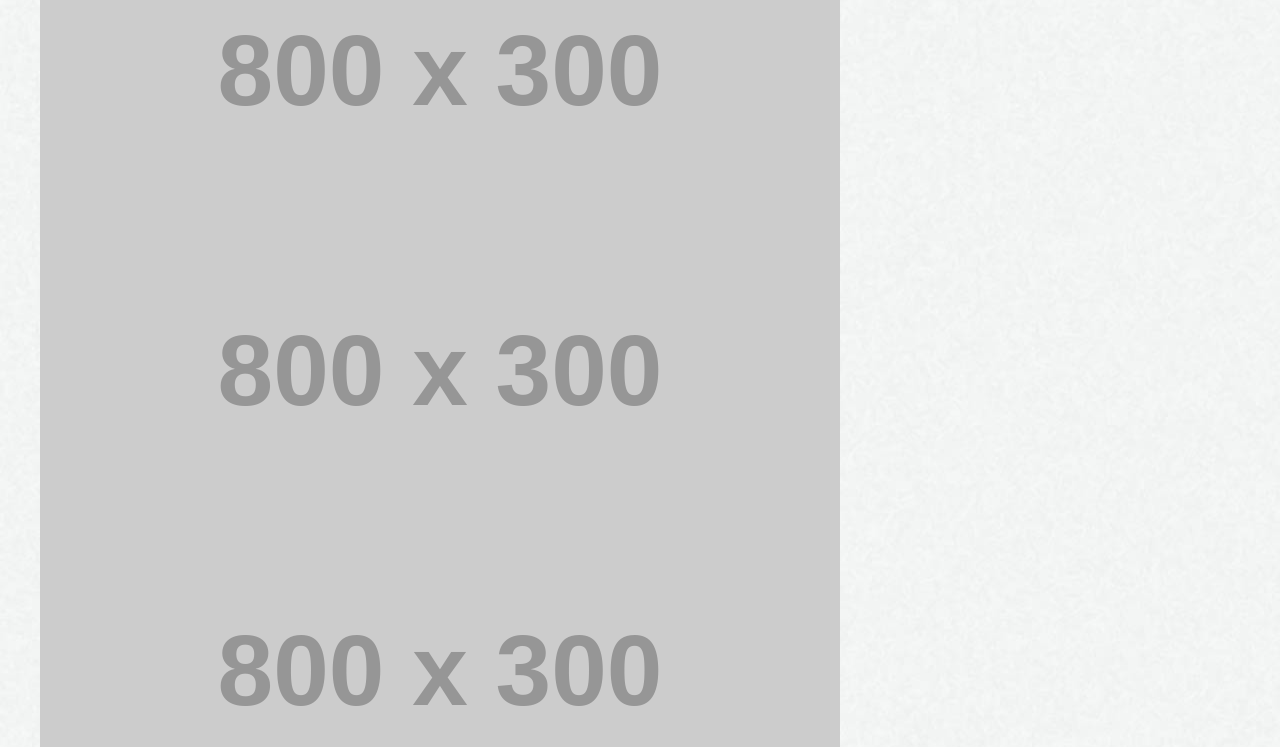
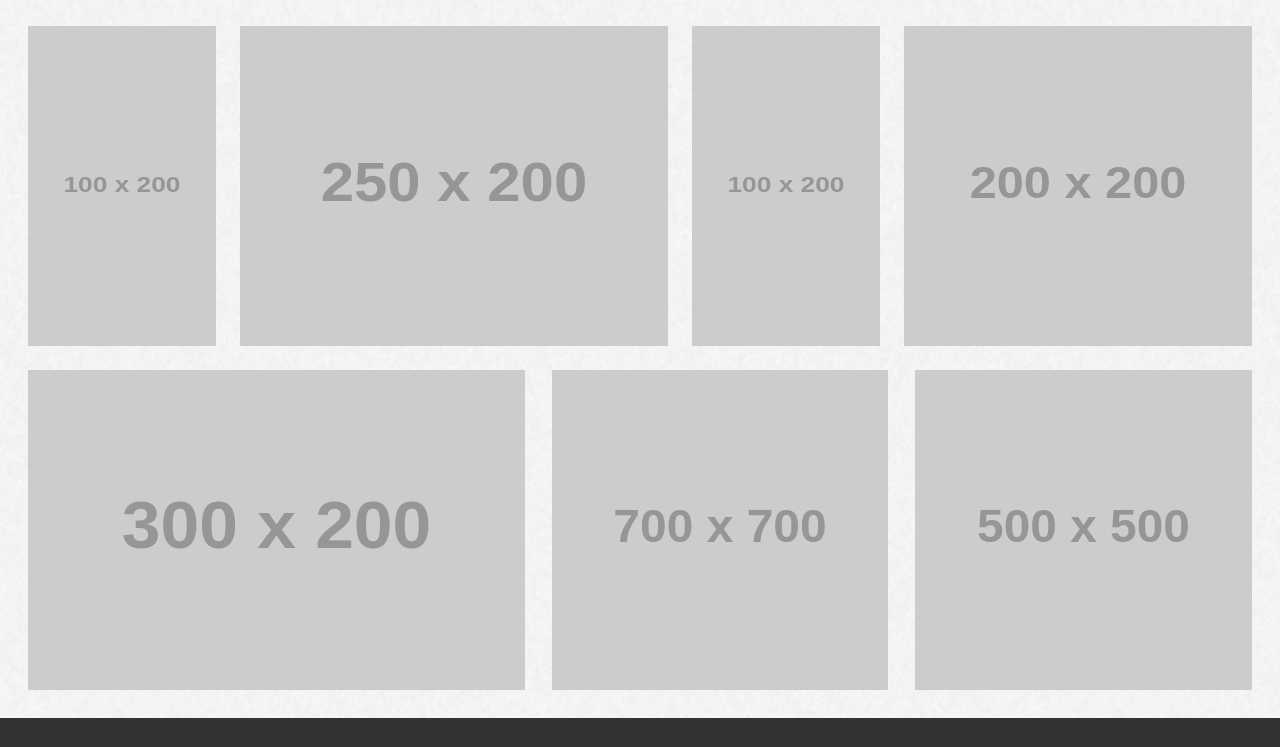
Before and after one commit to haylikent/cc-website, a plain HTML site: page condos.html in a window 1280 px wide. Shown: the part 329-1076 px from the top of the page. Drawn offline with Linux system fonts and the light colour scheme; placeholder pictures from the web are drawn by us.

Commit message:
Fixed some things in the master

```diff
--- a/condos.html
+++ b/condos.html
@@ -32,7 +32,7 @@
 
     <section class="grid-container">
       <div class="grid-x">
-        <div class="cell medium-6 small-12">
+        <div>
           <h2>Our Amenities</h2>
           <p>Lorem ipsum dolor sit amet, consectetur adipiscing elit, sed do eiusmod tempor incididunt
             ut labore et dolore magna aliqua. Dignissim diam quis enim lobortis scelerisque. Id nibh tortor
@@ -42,19 +42,57 @@
          <h2>Luxury<br>Condominiums</h2>
       </div>
 
+  </section>
+
+<!-- -----------------------------Gallery section --------------------------->
+<!-- <div class="grid-container full" id="gallery">
+
+  <div class="grid-x grid-x-margin">
+  <div class="cell small-12">
+    <img src="https://via.placeholder.com/250">
+  </div>
+  <div class="cell small-6">
+    <img src="https://via.placeholder.com/250">
+  </div>
+  <div class="cell small-6">
+    <img src="https://via.placeholder.com/250">
+  </div>
+</div>
+
+
+<div class="grid-x grid-x-margin">
+  <div>
+    <img src="https://via.placeholder.com/250">
+  </div>
+  <div>
+    <img src="https://via.placeholder.com/250">
+  </div>
+  <div>
+    <img src="https://via.placeholder.com/250">
+  </div>
+  <div>
+    <img src="https://via.placeholder.com/250">
+  </div>
+
+</div>
+
+
+</div> -->
 
 
 
-      <div class="grid-x grid-margin-x">
-        <img src="https://via.placeholder.com/800x300">
-        <img src="https://via.placeholder.com/800x300">
-        <img src="https://via.placeholder.com/800x300">
-        <img src="https://via.placeholder.com/800x300">
-        <img src="https://via.placeholder.com/800x300">
-        <img src="https://via.placeholder.com/800x300">
-        <img src="https://via.placeholder.com/800x300">
+<div class="gallery">
+  <img class="picture" src="https://via.placeholder.com/100x200">
+  <img class="picture" src="https://via.placeholder.com/250x200">
+  <img class="picture" src="https://via.placeholder.com/100x200">
+
+
+  <img class="picture" src="https://via.placeholder.com/200x200">
+  <img class="picture" src="https://via.placeholder.com/300x200">
+  <img class="picture" src="https://via.placeholder.com/700">
+  <img class="picture" src="https://via.placeholder.com/500">
 </div>
-  </section>
+
 
 
     <footer>
@@ -98,5 +136,6 @@
     <script src="js/vendor/what-input.js"></script>
     <script src="js/vendor/foundation.js"></script>
     <script src="js/app.js"></script>
+    <script src="js/functions.js"></script>
   </body>
 </html>
--- a/css/main.css
+++ b/css/main.css
@@ -126,4 +126,25 @@ body {
 select {
     text-transform: uppercase;
 }
+/* ----- RESPONSIVE GALLERY ----*/
+
+
+  .gallery{
+    display:flex;
+    flex-wrap:wrap;
+    justify-content: space-between;
+    align-content:stretch;
+    margin: 1em;
+  }
+  .picture{
+   margin: .75em;
+    height:20em;
+    flex-basis:10% | 0;
+    flex-grow:0.3;
+  }
+
+
+
+
+
 /* ----- UTILITIES ----*/
--- /dev/null
+++ b/js/functions.js
@@ -0,0 +1,7 @@
+$(".picture").mouseenter(function(){
+    $(this).animate({opacity:1},200);
+   });
+
+   $(".picture").mouseleave(function(){
+    $(this).animate({opacity:0.8},200);
+   });
```
Also changed, not shown: contact.html (+1 -0 lines), history.html (+1 -0 lines), index.html (+1 -0 lines), offices.html (+1 -0 lines). Lines whose indentation alone changed are shown as unchanged.
